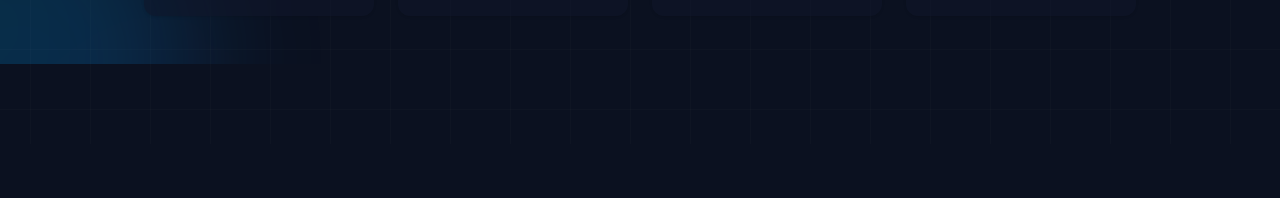
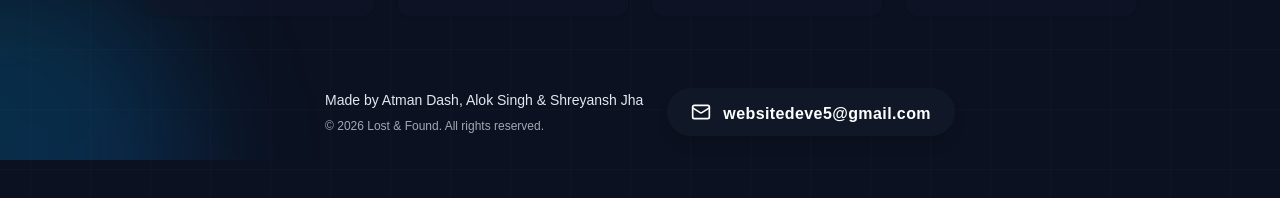
Before and after one commit to atmandash/lost-and-found1, a React (Vite) app in the folder client/: page / in a window 1280 px wide. Shown: the part 1031-1229 px from the top of the page. Before the commit the page ends 1175 px from the top, so only its background shows below. Built offline with nearby package versions, Linux system fonts and the light colour scheme; no server answers.

Commit message:
Revert: Restore footer to home page

```diff
--- a/client/src/pages/LandingPage.jsx
+++ b/client/src/pages/LandingPage.jsx
@@ -155,7 +155,7 @@ const LandingPage = () => {
                 </div>
             </div>
 
-            {/* Footer removed for cleaner home page */}
+            <Footer />
         </div>
     );
 };
```
